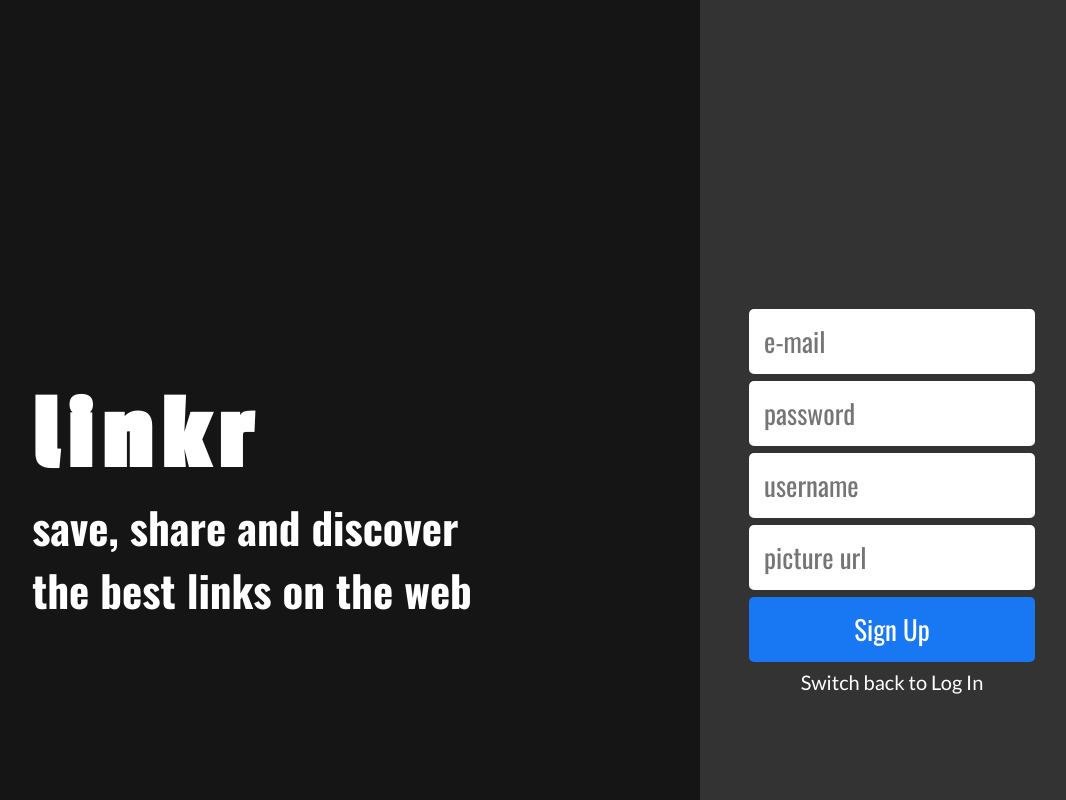
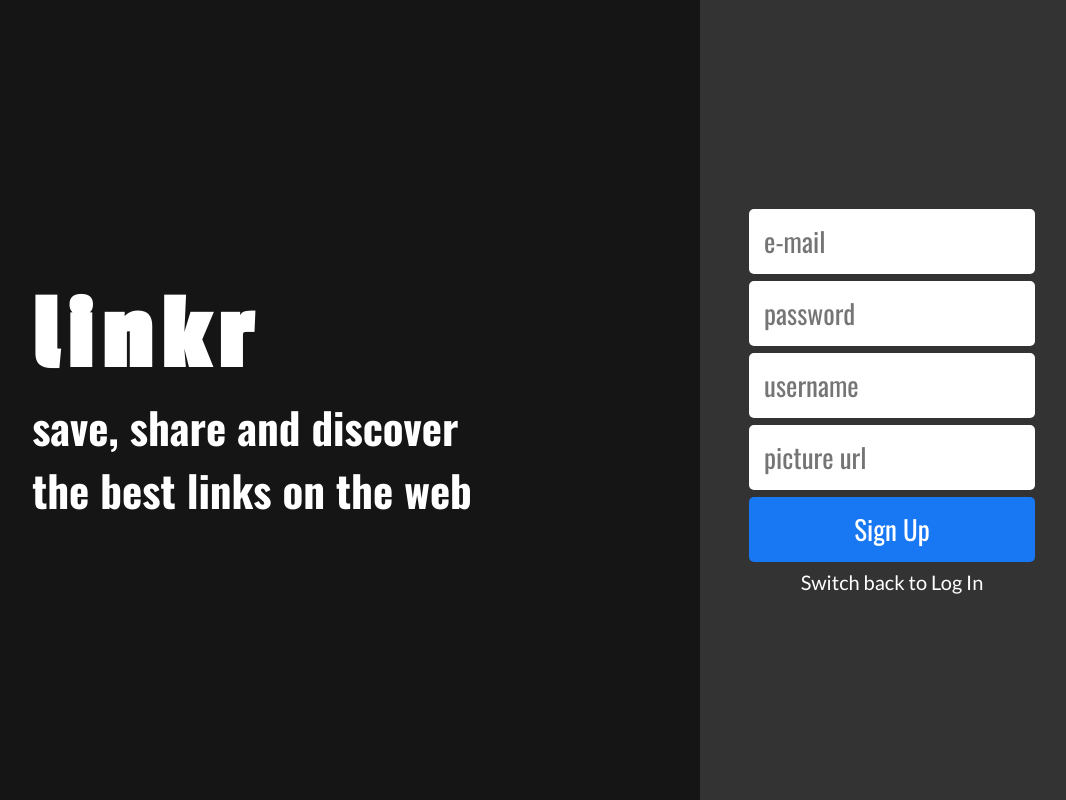
Before and after one commit to issitarual/linkr, a React (Create React App) app: page /sign-up in a window 1280 px wide. Shown: the top 800 px of the page, without its empty margins (196-1262 px from the left). Built offline with nearby package versions, Linux system fonts and the light colour scheme.

Commit message:
correcao layout das telas de inicio

```diff
--- a/src/components/home/Home.js
+++ b/src/components/home/Home.js
@@ -99,7 +99,7 @@ const FrontPage = styled.div`
 
 const RightSide = styled.div`
     width: 70%;
-    height: 1000px;
+    height: 100vh;
     background: #151515;
     color: #fff;
     font-weight: 700;
@@ -110,6 +110,10 @@ const RightSide = styled.div`
     @media(max-width: 600px){
         width: 100%;
         height: 175px;
+    }
+    @media(max-width: 420px){
+        width: 100%;
+        height: auto;
     }
 
     h1{
@@ -150,7 +154,7 @@ const RightSide = styled.div`
 
 const LeftSide = styled.div`
     width: 30%;
-    height: 1000px;
+    height: 100vh;
     background: #333333;
     display: flex;
     flex-direction: column;
@@ -159,7 +163,12 @@ const LeftSide = styled.div`
 
     @media(max-width: 600px){
         width: 100%;
-        height: 500px;
+       // height: 500px;
+    }
+
+    @media(max-width: 600px){
+        width: 100%;
+       // height: 500px;
     }
 
     input{
--- a/src/components/sign-up/SignUp.js
+++ b/src/components/sign-up/SignUp.js
@@ -88,7 +88,7 @@ const FrontPage = styled.div`
 
 const RightSide = styled.div`
     width: 70%;
-    height: 1000px;
+    height: 100vh;
     background: #151515;
     color: #fff;
     font-weight: 700;
@@ -99,6 +99,10 @@ const RightSide = styled.div`
     @media(max-width: 600px){
         width: 100%;
         height: 175px;
+    }
+    @media(max-width: 420px){
+        width: 100%;
+        height: auto;
     }
 
     h1{
@@ -139,7 +143,7 @@ const RightSide = styled.div`
 
 const LeftSide = styled.div`
     width: 30%;
-    height: 1000px;
+    height: 100vh;
     background: #333333;
     display: flex;
     flex-direction: column;
@@ -148,7 +152,12 @@ const LeftSide = styled.div`
 
     @media(max-width: 600px){
         width: 100%;
-        height: 500px;
+       // height: 500px;
+    }
+
+    @media(max-width: 600px){
+        width: 100%;
+       // height: 500px;
     }
 
     input{
@@ -165,6 +174,7 @@ const LeftSide = styled.div`
             width: 95%;
         }
 
+
     }
 
     button{
@@ -178,7 +188,6 @@ const LeftSide = styled.div`
         color: #fff;
         font-size: 27px;
         line-height: 40px;
-
 
         @media (max-width:1500px){
             width: 95%;
```
